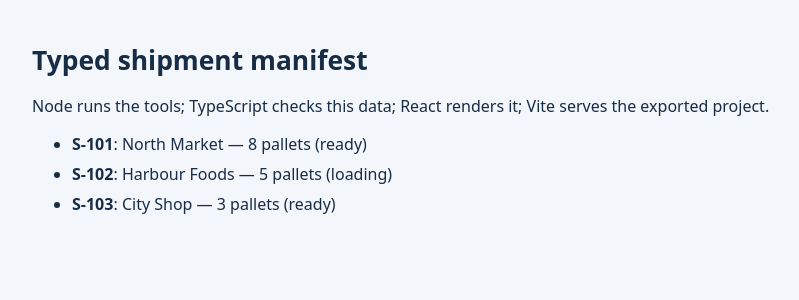
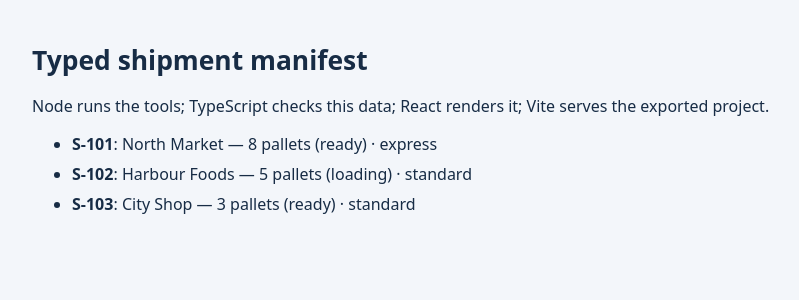
Before and after one commit to adam-zielonka/frontend-tutorial, a React (Vite) app: page / in a window 1280 px wide. Shown: the top 300 px of the page, without its empty margins (216-1015 px from the left). Built offline with nearby package versions, Linux system fonts and the light colour scheme.

Commit message:
Describe a shipment with types: solution (lesson-01-01-shipment-shape-solution-v5)

```diff
--- a/lesson.json
+++ b/lesson.json
@@ -1,6 +1,6 @@
 {
   "id": "01-01-shipment-shape",
-  "variant": "start",
+  "variant": "solution",
   "release": "v5",
   "tasks": [
     "Add priority to Shipment as the union standard | express.",
--- a/src/App.tsx
+++ b/src/App.tsx
@@ -7,7 +7,7 @@ export default function App() {
     <p>Node runs the tools; TypeScript checks this data; React renders it; Vite serves the exported project.</p>
     <ul>{shipments.map(shipment => <li key={shipment.id}>
       <strong>{shipment.id}</strong>: {shipment.customer} — {shipment.pallets} pallets ({shipment.status})
-      {/* TODO: display the typed priority here. */}
+      <span> · {shipment.priority}</span>
     </li>)}</ul>
   </main>;
 }
--- a/src/shipments.ts
+++ b/src/shipments.ts
@@ -3,11 +3,11 @@ export interface Shipment {
   customer: string;
   pallets: number;
   status: 'ready' | 'loading';
-  // TODO: add priority: 'standard' | 'express'.
+  priority: 'standard' | 'express';
 }
 
 export const shipments: Shipment[] = [
-  { id: 'S-101', customer: 'North Market', pallets: 8, status: 'ready' },
-  { id: 'S-102', customer: 'Harbour Foods', pallets: 5, status: 'loading' },
-  { id: 'S-103', customer: 'City Shop', pallets: 3, status: 'ready' },
+  { id: 'S-101', customer: 'North Market', pallets: 8, status: 'ready', priority: 'express' },
+  { id: 'S-102', customer: 'Harbour Foods', pallets: 5, status: 'loading', priority: 'standard' },
+  { id: 'S-103', customer: 'City Shop', pallets: 3, status: 'ready', priority: 'standard' },
 ];
```
Also changed, not shown: 1 other file (tests, documents, lock files or other folders).
